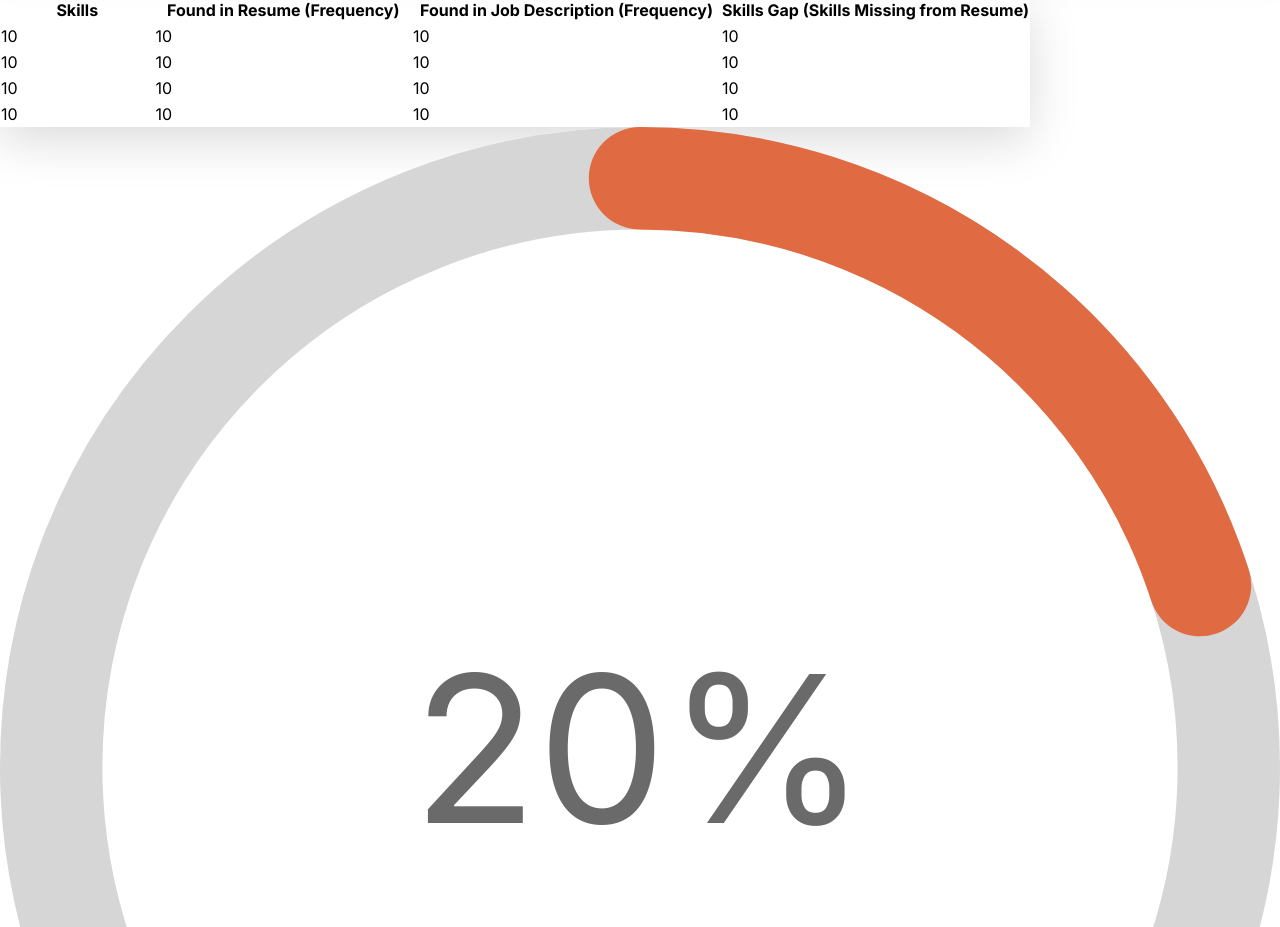
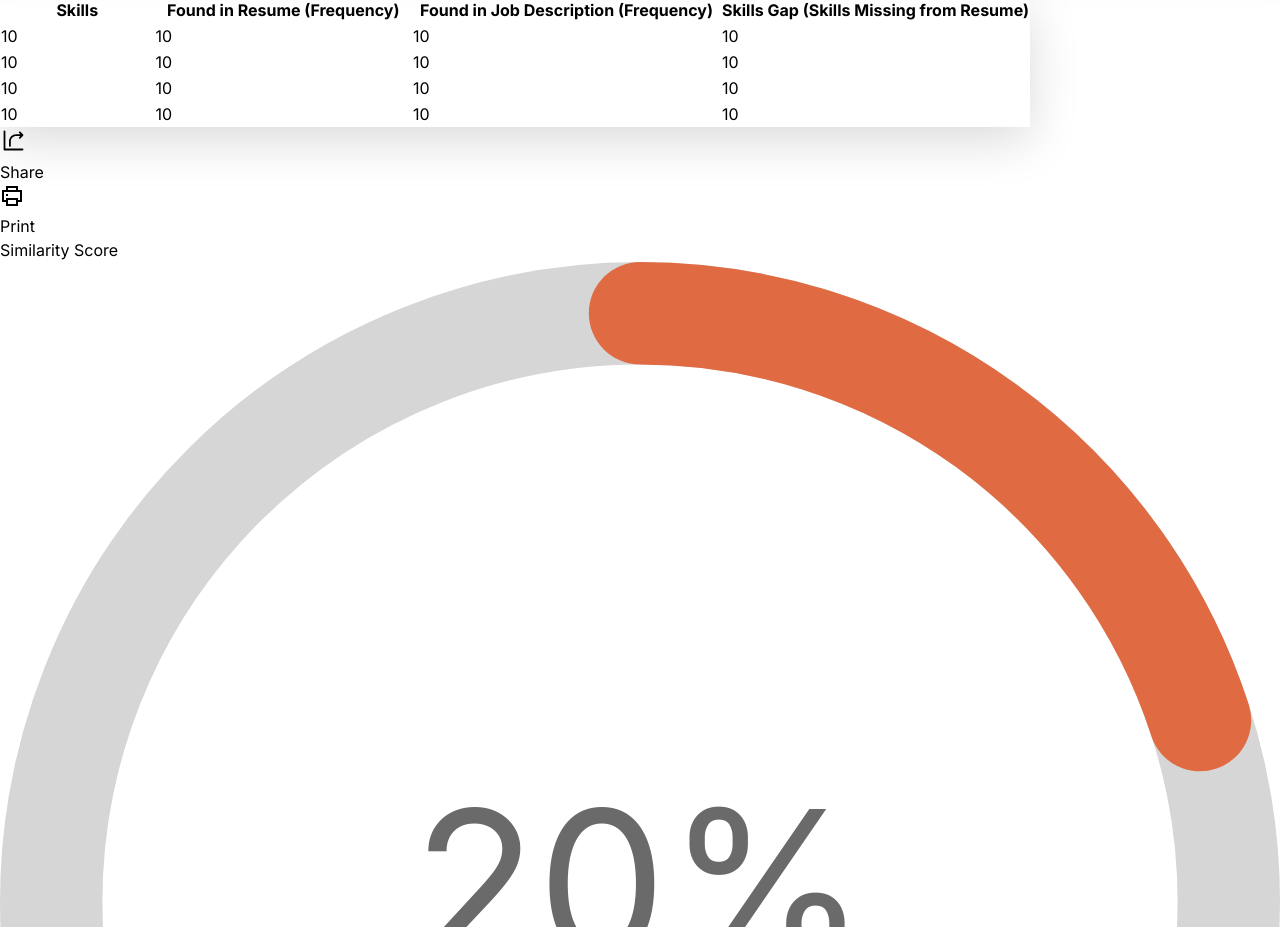
Before and after one commit to hatekisam/cvjury, a React (Vite) app: page /analyzer in a window 1280 px wide. Shown: the part 1237-2164 px from the top of the page. Built offline with nearby package versions, Linux system fonts and the light colour scheme.

Commit message:
added the upload and scan button

```diff
--- a/src/components/core/icons.tsx
+++ b/src/components/core/icons.tsx
@@ -81,3 +81,10 @@ export const PrintIcon = () => (
         <path fill-rule="evenodd" clip-rule="evenodd" d="M8 4H16V6H8V4ZM18 6H22V18H18V22H6V18H2V6H6V2H18V6ZM20 16H18V14H6V16H4V8H20V16ZM8 16H16V20H8V16ZM8 10H6V12H8V10Z" fill="black" />
     </svg>
 )
+
+export const UploadRescan = () => (
+    <svg xmlns="http://www.w3.org/2000/svg" width="33" height="33" viewBox="0 0 33 33" fill="none">
+        <path d="M16.5779 20.7427L18.6992 22.864L25.0632 16.5001L18.6992 10.1361L16.5779 12.2574L19.3205 15.0001H8.01482V18.0001H19.3205L16.5779 20.7427Z" fill="#E06B42" />
+        <path fill-rule="evenodd" clip-rule="evenodd" d="M28.1673 28.1673C34.6109 21.7236 34.6109 11.2764 28.1673 4.83274C21.7236 -1.61091 11.2764 -1.61091 4.83274 4.83274C-1.61091 11.2764 -1.61091 21.7236 4.83274 28.1673C11.2764 34.6109 21.7236 34.6109 28.1673 28.1673ZM26.0459 26.0459C31.318 20.7739 31.318 12.2261 26.0459 6.95406C20.7739 1.68198 12.2261 1.68198 6.95406 6.95406C1.68198 12.2261 1.68198 20.7739 6.95406 26.0459C12.2261 31.318 20.7739 31.318 26.0459 26.0459Z" fill="#E06B42" />
+    </svg>
+)
--- a/src/pages/Analyzer.tsx
+++ b/src/pages/Analyzer.tsx
@@ -1,6 +1,6 @@
 import React from 'react'
 import Table from '../components/core/Table';
-import { DesirableIcon, JobIcon, ResumeIcon, SkillGapIcon } from '../components/core/icons';
+import { DesirableIcon, JobIcon, PrintIcon, ResumeIcon, ShareIcon, SkillGapIcon } from '../components/core/icons';
 import SimilarityBar from '../components/Similarity';
 
 const Analyzer: React.FC = () => {
@@ -99,16 +99,37 @@ const Analyzer: React.FC = () => {
                     <Table tabs={dummyTabs4} data={dummyData} />
                 </div>
             </div>
-            <div className="my-10">
+            <div className="mt-28">
                 <div className="flex justify-between items-center">
                     <div></div>
-                    <div className="flex items-center gap-2">
+                    <div className="flex items-center gap-5">
                         <div className="flex items-center gap-2">
-
+                            <button className="bg-white p-2 rounded-xl">
+                                <ShareIcon />
+                            </button>
+                            <p className='text-[#444B54] text-[15px] font-medium'>Share</p>
+                        </div>
+                        <div className="flex items-center gap-2">
+                            <button className="bg-white p-2 rounded-xl">
+                                <PrintIcon />
+                            </button>
+                            <p className='text-[#444B54] text-[15px] font-medium'>Print</p>
                         </div>
                     </div>
                 </div>
-                <SimilarityBar score={20} />
+                <p className='text-4xl text-[#6A6A6A] font-semibold my-4'>Similarity Score</p>
+                <div className="flex items-center justify-between">
+                    <div className='w-[50%] flex items-center gap-5'>
+                        <SimilarityBar score={20} />
+                        <button className='flex gap-2 items-center'>
+                            <p>Upload and Rescan</p>
+
+                        </button>
+                    </div>
+                    <div className='w-[50%] flex items-center gap-5'>
+                        <SimilarityBar score={20} />
+                    </div>
+                </div>
             </div>
         </div>
     )
```
